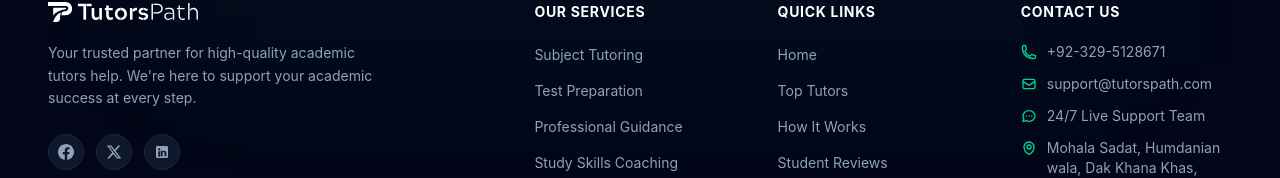
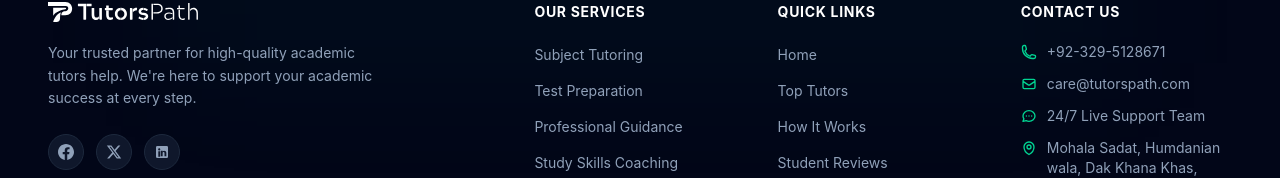
Before and after one commit to fasihgds-afk/Tutorspath, a React (Vite) app: page / in a window 1280 px wide. Shown: the part 7389-7567 px from the top of the page. Built offline with nearby package versions, Linux system fonts and the light colour scheme.

Commit message:
Email Change

```diff
--- a/src/components/common/Footer.jsx
+++ b/src/components/common/Footer.jsx
@@ -133,11 +133,11 @@ const Footer = () => {
                 </a>
               </li>
               <li>
-                <a href="mailto:support@tutorspath.com" className="flex items-center gap-2.5 text-slate-400 hover:text-emerald-400 text-xs sm:text-sm transition-colors">
+                <a href="mailto:care@tutorspath.com" className="flex items-center gap-2.5 text-slate-400 hover:text-emerald-400 text-xs sm:text-sm transition-colors">
                   <svg className="w-4 h-4 text-emerald-400 shrink-0" fill="none" stroke="currentColor" strokeWidth="2" viewBox="0 0 24 24">
                     <path strokeLinecap="round" strokeLinejoin="round" d="M3 8l7.89 5.26a2 2 0 002.22 0L21 8M5 19h14a2 2 0 002-2V7a2 2 0 00-2-2H5a2 2 0 00-2 2v10a2 2 0 002 2z" />
                   </svg>
-                  support@tutorspath.com
+                  care@tutorspath.com
                 </a>
               </li>
               <li>
```
